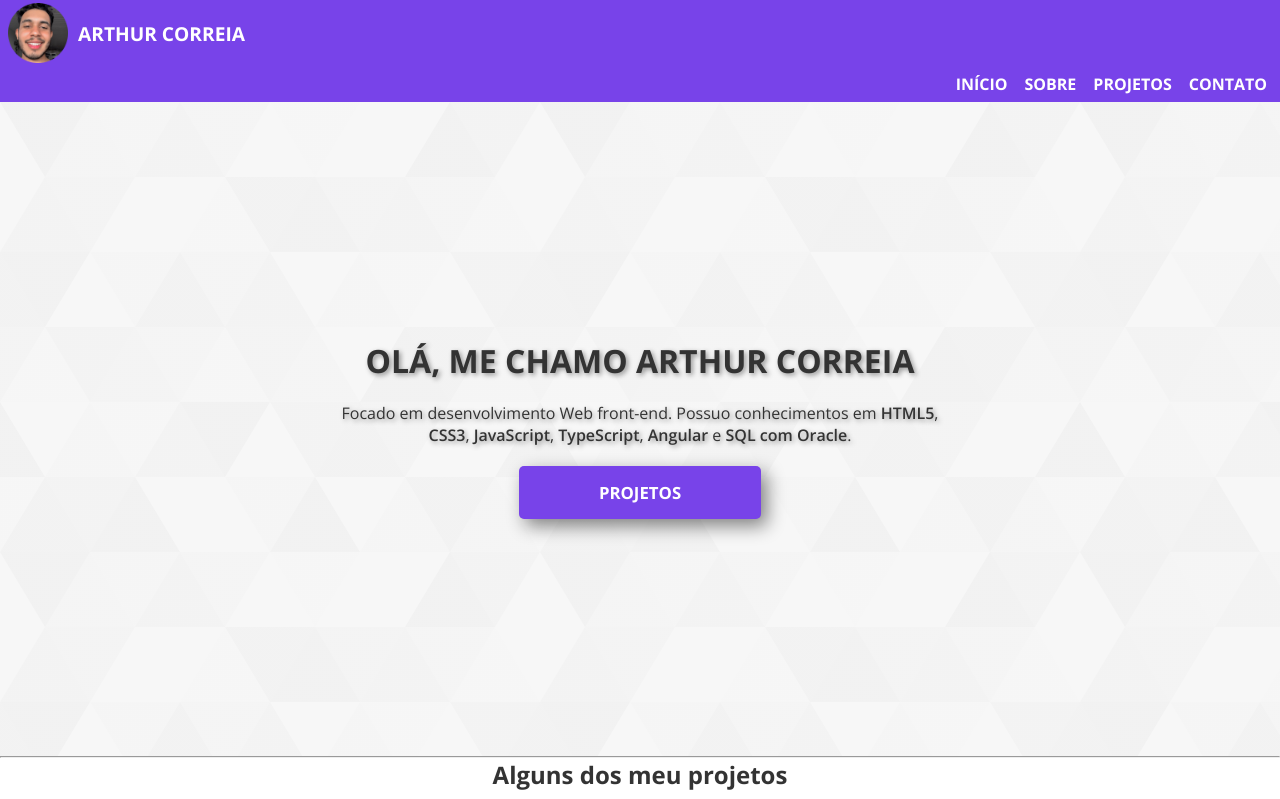
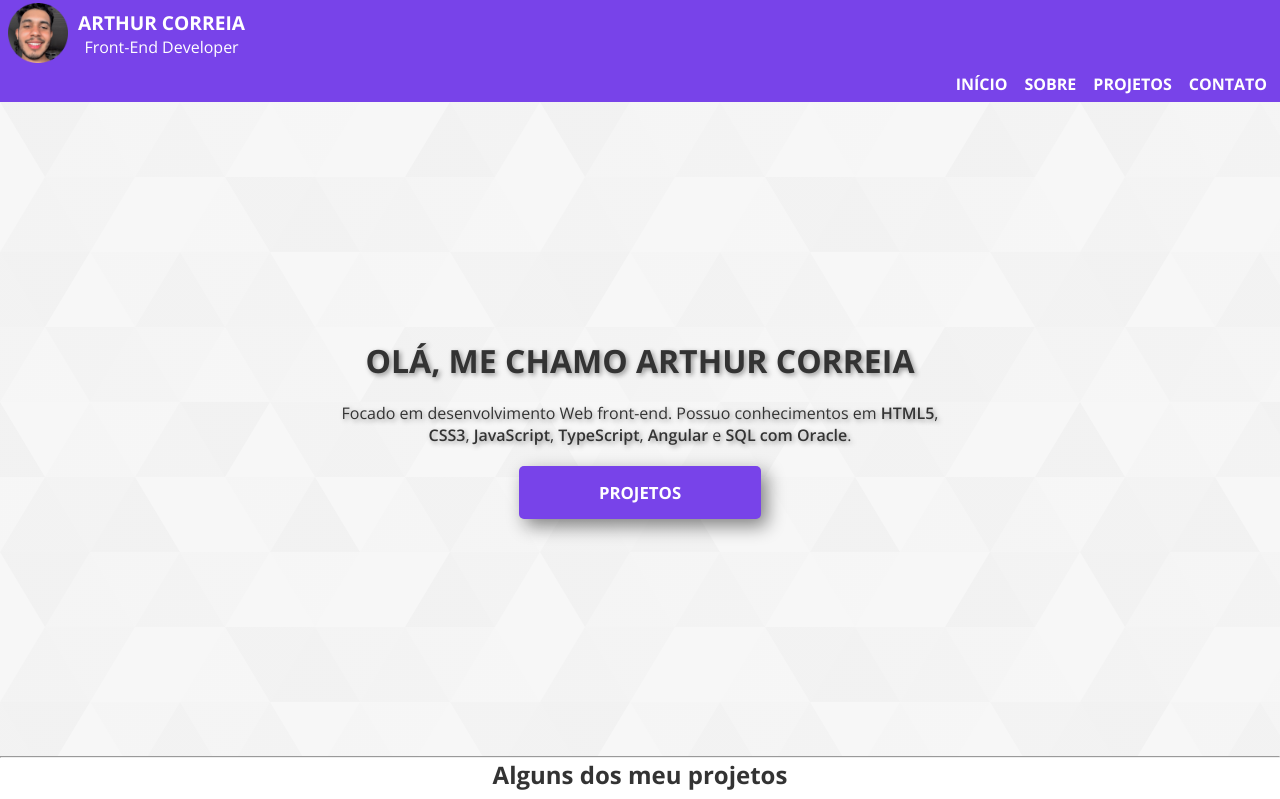
Before and after one commit to artucorreia/portfolio-v1, an Angular app: page / in a window 1280 px wide. Shown: the top 799 px of the page. Built offline with nearby package versions, Linux system fonts and the light colour scheme.

Commit message:
finalizei o header

```diff
--- /dev/null
+++ b/src/app/modules/home/components/footer/footer.component.html
@@ -0,0 +1 @@
+<p>footer works!</p>
--- a/src/app/modules/home/components/header/header.component.html
+++ b/src/app/modules/home/components/header/header.component.html
@@ -1,7 +1,9 @@
 <header class="header">
         <img src="/assets/png/img-logo-576px.png" alt="imagem logo" class="img-logo">
-        <span class="name">arthur correia</span>
-    <!-- <p>Desenvolvedor Front-End</p> -->
+        <section>
+            <span class="name">arthur correia</span> <br>
+            <span class="focus">front-end developer</span>
+        </section>
 </header>
 <nav class="nav-bar">
     <a href="#" class="nav-bar-link">INÍCIO</a>
--- a/src/app/modules/home/components/header/header.component.scss
+++ b/src/app/modules/home/components/header/header.component.scss
@@ -23,9 +23,14 @@
 
 .name {
     text-transform: uppercase;
-    // font-variant: small-caps;
     font-weight: bold;
     font-size: 1.2em;
+}
+
+.focus {
+    text-transform: capitalize;
+    font-weight: 400;
+    font-size: 1em;
 }
 
 .nav-bar {
--- a/src/app/modules/home/home.module.ts
+++ b/src/app/modules/home/home.module.ts
@@ -5,6 +5,7 @@ import { HomeComponent } from './pages/home/home.component';
 import { AboutComponent } from './components/about/about.component';
 import { ProjectsComponent } from './components/projects/projects.component';
 import { ContactComponent } from './components/contact/contact.component';
+import { FooterComponent } from './components/footer/footer.component';
 
 
 
@@ -14,7 +15,8 @@ import { ContactComponent } from './components/contact/contact.component';
     HomeComponent,
     AboutComponent,
     ProjectsComponent,
-    ContactComponent
+    ContactComponent,
+    FooterComponent
   ],
   imports: [
     CommonModule
```
Also changed, not shown: src/app/modules/home/components/footer/footer.component.ts (added, +10 -0 lines), src/app/modules/home/components/footer/footer.component.scss (added), 1 other file (tests, documents, lock files or other folders).
